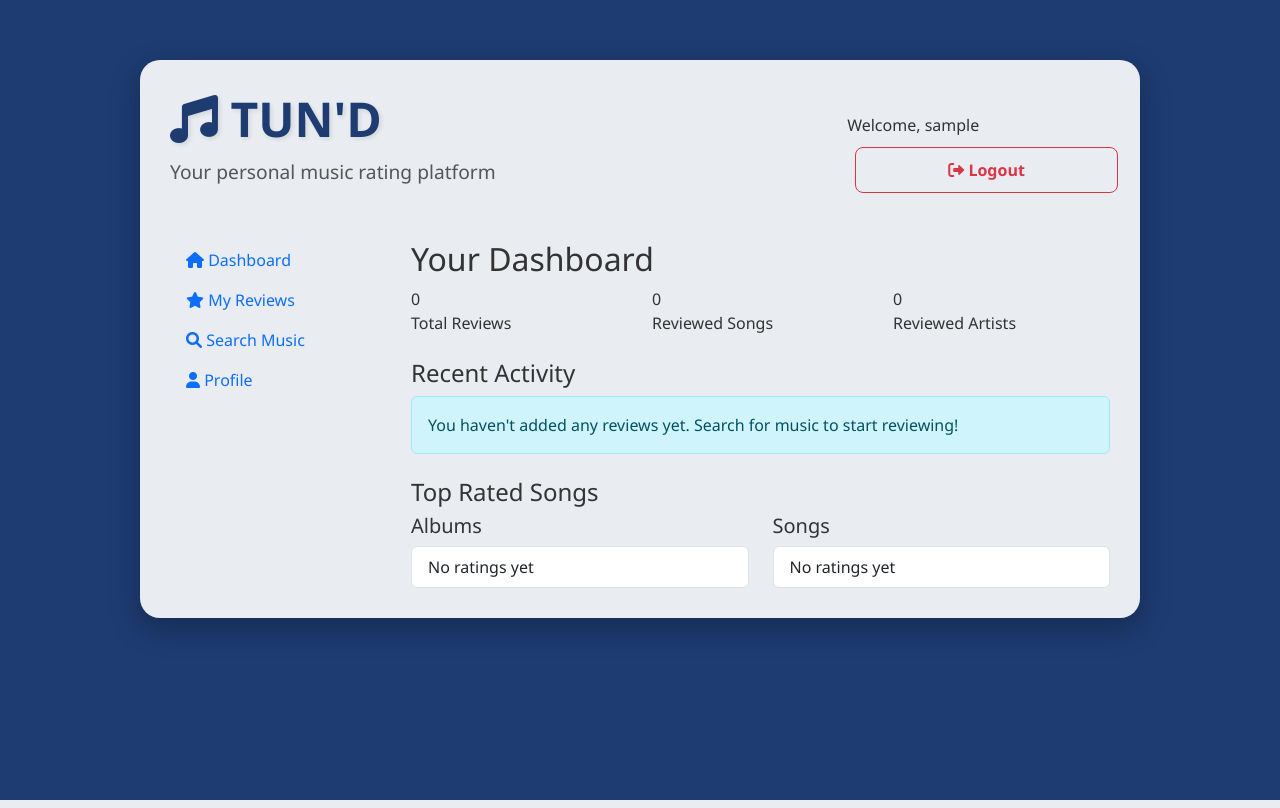
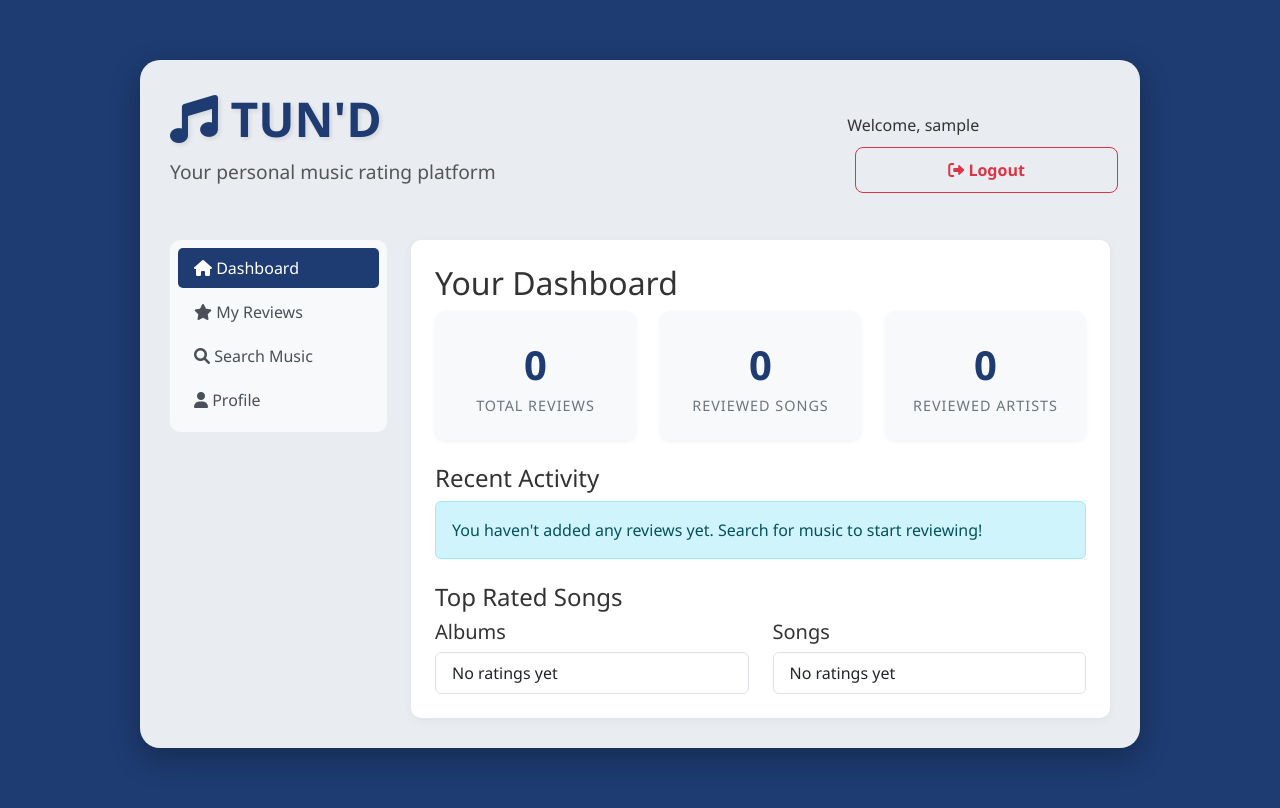
Before and after one commit to gaboogai/AgileWebDev, a Flask app: page /dashboard in a window 1280 px wide. Run offline with Flask 3, Linux system fonts and the light colour scheme; the visitor is signed in with stand-in values (Sample User, id 1).

Commit message:
added styling for dashboard

```diff
--- a/app/static/style_Main.css
+++ b/app/static/style_Main.css
@@ -118,3 +118,96 @@ body {
     font-weight: 600;
     box-shadow: 0 2px 5px rgba(0, 0, 0, 0.1);
   }
+
+.sidebar {
+  background-color: #f8f9fa;
+  border-radius: 10px;
+  padding: 0.5rem;
+  margin-bottom: 1rem;
+}
+
+.sidebar .nav-link {
+  color: #495057;
+  border-radius: 5px;
+  padding: 0.5rem 1rem;
+  margin-bottom: 0.25rem;
+  transition: all 0.2s;
+}
+
+.sidebar .nav-link:hover {
+  background-color: #e9ecef;
+}
+
+.sidebar .nav-link.active {
+  background-color: #1e3c72;
+  color: white;
+}
+
+.content-area {
+  background-color: #fff;
+  border-radius: 10px;
+  padding: 1.5rem;
+  box-shadow: 0 2px 10px rgba(0,0,0,0.05);
+}
+
+.stat-card {
+  background-color: #f8f9fa;
+  border-radius: 10px;
+  padding: 1.5rem;
+  text-align: center;
+  box-shadow: 0 2px 5px rgba(0,0,0,0.05);
+  transition: transform 0.3s;
+}
+
+.stat-card:hover {
+  transform: translateY(-5px);
+}
+
+.stat-value {
+  font-size: 2.5rem;
+  font-weight: 700;
+  color: #1e3c72;
+}
+
+.stat-label {
+  font-size: 0.9rem;
+  color: #6c757d;
+  text-transform: uppercase;
+  letter-spacing: 1px;
+}
+
+.review-item {
+  background-color: #f8f9fa;
+  border-radius: 10px;
+  padding: 1rem;
+  margin-bottom: 1rem;
+  transition: transform 0.2s;
+}
+
+.review-item:hover {
+  transform: translateY(-3px);
+  box-shadow: 0 5px 15px rgba(0,0,0,0.1);
+}
+
+.review-text {
+  margin-top: 0.5rem;
+  font-size: 0.95rem;
+}
+
+.activity-feed {
+  max-height: 400px;
+  overflow-y: auto;
+}
+
+.album-card {
+  background-color: #f8f9fa;
+  border-radius: 10px;
+  padding: 1rem;
+  height: 100%;
+  transition: all 0.3s;
+}
+
+.album-card:hover {
+  transform: translateY(-5px);
+  box-shadow: 0 5px 15px rgba(0,0,0,0.1);
+}
```
